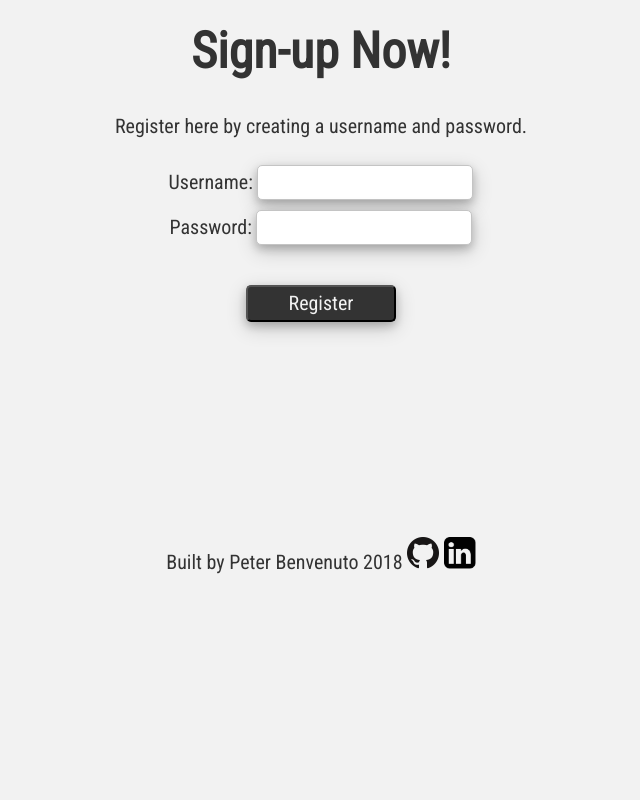
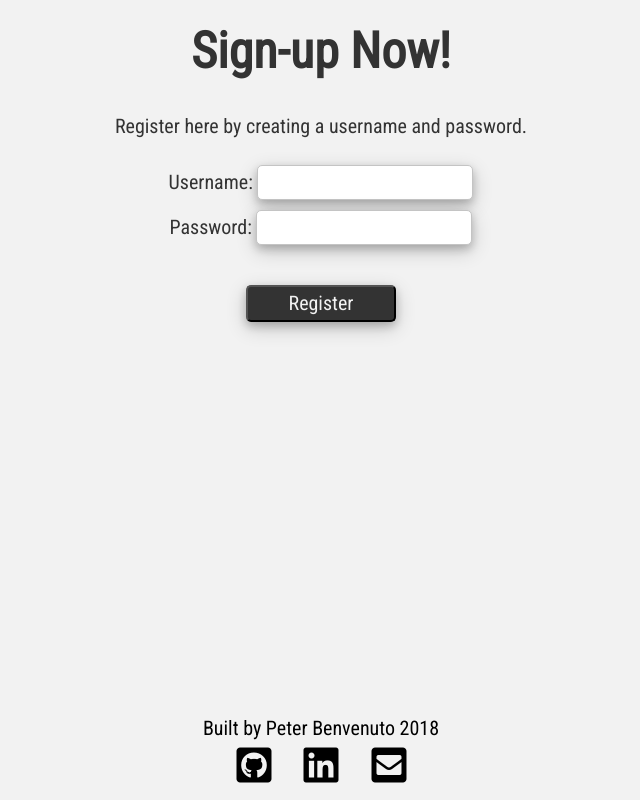
Before and after one commit to PeterBen90/node-quikeatz-app, a website: page public/index.html in a window 1280 px wide. Shown: the part 2293-3093 px from the top of the page, without its empty margins (319-959 px from the left). Before the commit the page ends 2930 px from the top, so only its background shows below. Drawn offline with nearby package versions, Linux system fonts and the light colour scheme.

Commit message:
fixed footer

```diff
--- a/public/index.css
+++ b/public/index.css
@@ -217,7 +217,7 @@ nav ul .nav-hover:hover {
   }
 
   .icons {
-    font-size: 140px;
+    font-size: 100px !important;
   }
 }
 
@@ -282,7 +282,6 @@ nav ul .nav-hover:hover {
 /*Register section*/
 
 #register {
-  padding-bottom: 100px;
   width: 100%;
   height: 100%;
   text-align: center;
@@ -349,14 +348,44 @@ fieldset {
   font-size: 20px;
 }
 
-footer {
+.footer {
+  position: absolute;
   width: 100%;
-  background-color: #f2f2f2;
   text-align: center;
-  position: absolute;
-  top: 550px;
   left: 0;
   right: 0;
+  bottom: -300px;
+}
+
+.footer p {
+  font-size: 20px;
+  margin-bottom: -10px;
+  color: black;
+}
+
+.social {
+  margin:10px;
+  color: black;
+  font-size: 50px;
+}
+
+.social:hover {
+  color: #3B5998;
+}
+
+.footer .social:hover {
+  -webkit-transform: scale(1.1);
+  -moz-transform: scale(1.1);
+  -o-transform: scale(1.1);
+}
+
+.footer .social {
+  -webkit-transform: scale(0.8);
+  -moz-transform: scale(0.8);
+  -o-transform: scale(0.8);
+  -webkit-transition-duration: 0.5s;
+  -moz-transition-duration: 0.5s;
+  -o-transition-duration: 0.5s;
 }
 
 
--- a/public/index.html
+++ b/public/index.html
@@ -84,12 +84,14 @@
                   Username: <input type="text" name="username" class="username" /><br>
                   Password: <input type="password" name="password" class="password" /><br>
                   <button name="button">Register</button>
-                  <footer role="contentinfo">
-                    Built by Peter Benvenuto 2018 <a href="https://github.com/PeterBen90/node-quikeatz-app" target="blank"> <img src="icons/github-icon.png" alt="github icon" class="github-icon" height="32" width="32"></a> <a href="https://www.linkedin.com/in/peter-benvenuto-5a2646b8/" target="blank"> <img src="icons/linkedin-icon.png" alt="linkedin icon" class="linkedin-icon" height="32" width="32"></a>
-                  </footer>
                 </fieldset>
               </form>
-
+                <div class="footer">
+                    <p>Built by Peter Benvenuto 2018</p>
+                    <a href="https://github.com/PeterBen90/node-quikeatz-app" target="blank"><i class="fab fa-github-square social"></i></a>
+                    <a href="https://www.linkedin.com/in/peter-benvenuto-5a2646b8/" target="blank"><i class="fab fa-linkedin social"></i></a>
+                    <a href="mailto:peterbenvenuto90@gmail.com" target="_top"><i class="fas fa-envelope-square social"></i></a>
+                </div>
             </div>
           </div>
         </div>
```
Also changed, not shown: test/test-recipes-integration.js (+85 -84 lines).
